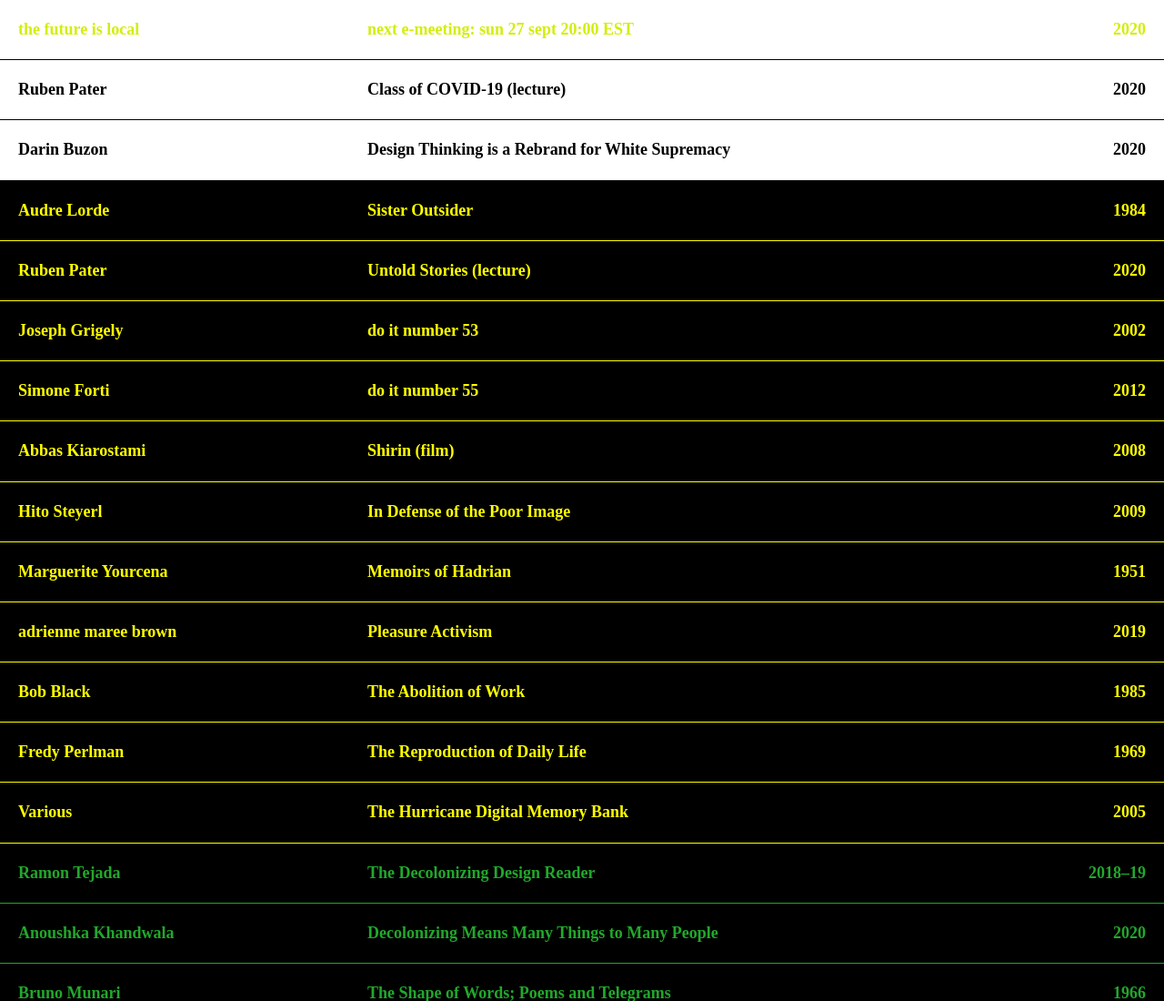
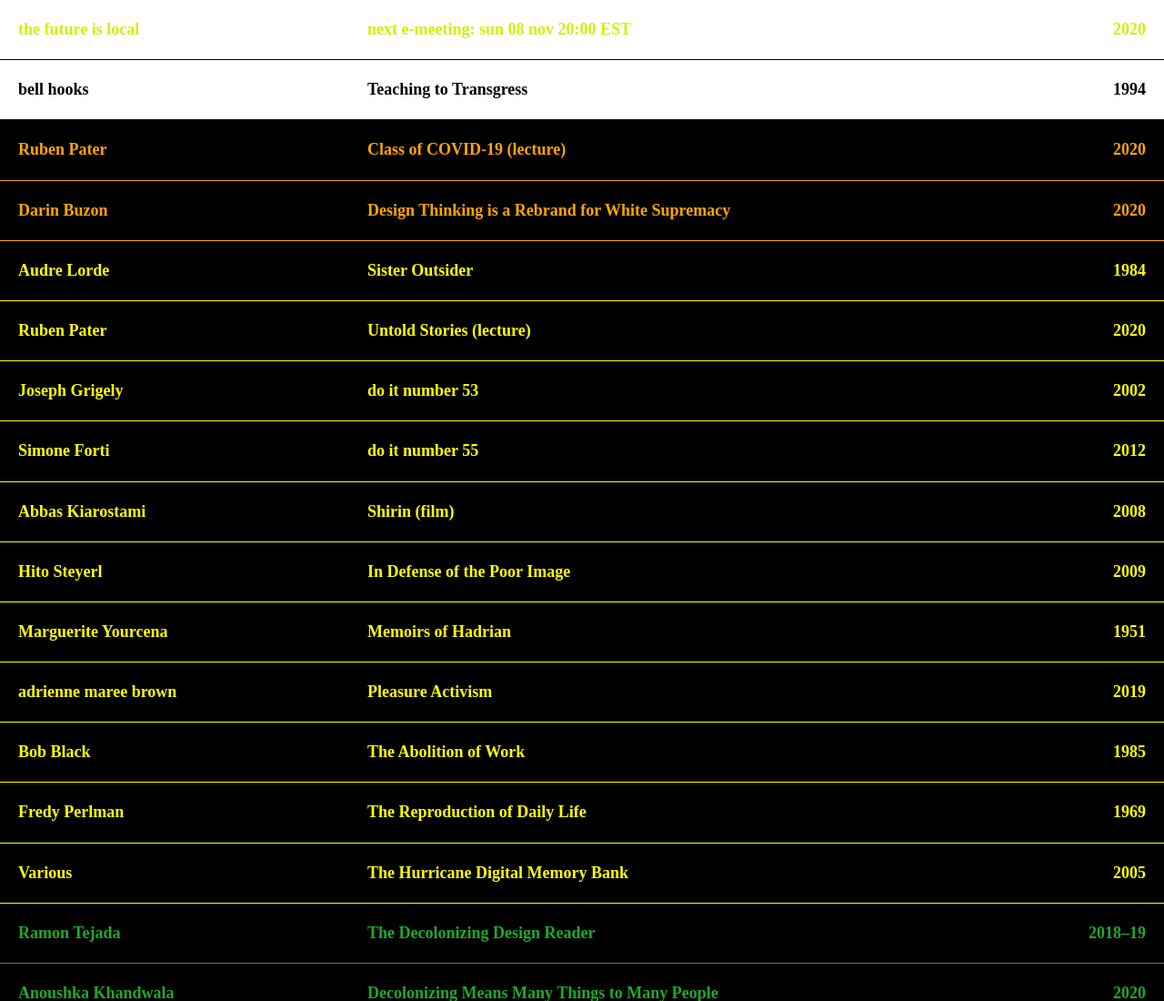
Before and after one commit to neetapatel/on-graphic-design, a plain HTML site: page index.html in a window 1280 px wide. Shown: the top 1100 px of the page at 91% size. Drawn offline with Linux system fonts and the light colour scheme; a web font is replaced by a local one.

Commit message:
nov 8 meet

```diff
--- a/index.html
+++ b/index.html
@@ -30,7 +30,7 @@
   <section id="next-meeting">
     <div class="entry">
       <div class="author tagline"><p class="blinking">the future is local</p></div>
-      <div class="title"><p class="blinking">next e-meeting: sun 27 sept 20:00 EST</p></div>
+      <div class="title"><p class="blinking">next e-meeting: sun 08 nov 20:00 EST</p></div>
       <div class="year"><p class="blinking">2020</p></div>
     </div>
     <!-- TEMPLATE ENTRY
@@ -41,6 +41,17 @@
         <div class="year"><p>TK</p></div>
       </div>
     </a> -->
+    <a target="_blank" href="https://sites.utexas.edu/lsjcs/files/2018/02/Teaching-to-Transcend.pdf">
+      <div class="entry">
+        <div class="author"><p>bell hooks</p></div>
+        <div class="title"><p>Teaching to Transgress</p></div>
+        <div class="year"><p>1994</p></div>
+      </div>
+    </a>
+  </section>
+
+
+  <section id="season-5">
     <a target="_blank" href="https://vimeo.com/435334104">
       <div class="entry">
         <div class="author"><p>Ruben Pater</p></div>
@@ -55,11 +66,6 @@
         <div class="year"><p>2020</p></div>
       </div>
     </a>
-  </section>
-
-
-  <section id="season-5">
-
   </section>
 
   <section id="season-4">
```
